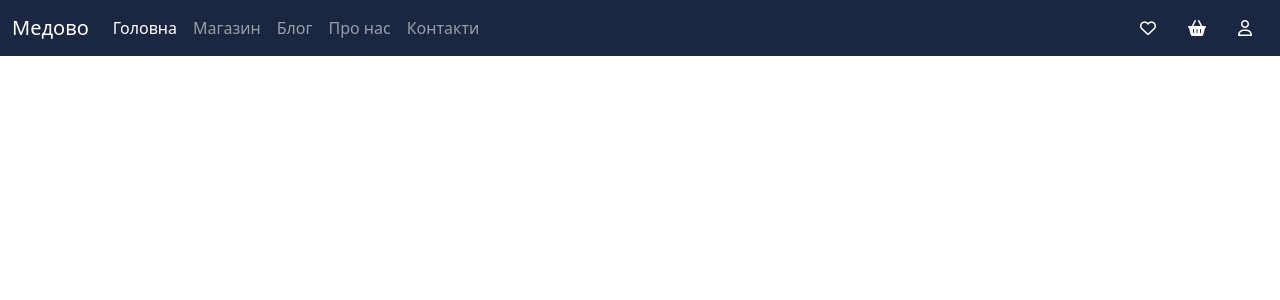
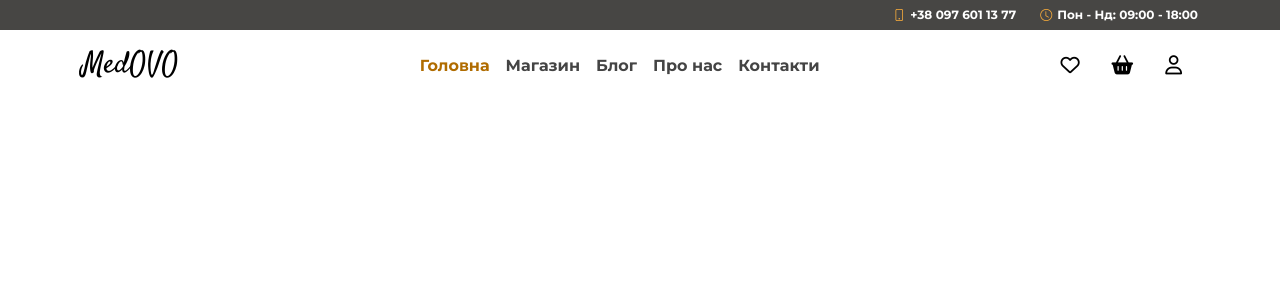
Before and after one commit to yurii-onyshchuk/HoneyShop, a Django app: template templates/base.html in a window 1280 px wide. Shown: the top 300 px of the page. Run offline with Django 4.2, Linux system fonts and the light colour scheme; the template is opened without the code that fills it, so the values that code supplies are empty; some libraries are stand-ins or nearby versions.

Commit message:
Change header

```diff
--- a/HoneyShop/static/css/style.css
+++ b/HoneyShop/static/css/style.css
@@ -1,7 +1,72 @@
-header {
-    background-color: #1b2740;
+/*--------------------------------------------------------------
+# General
+--------------------------------------------------------------*/
+body {
+    font-family: 'Montserrat', sans-serif;
+    color: #444444;
+}
+
+/*--------------------------------------------------------------
+# Top Bar
+--------------------------------------------------------------*/
+.topbar {
+    background: rgba(26, 24, 22, 0.8);
+    color: #ffffff;
+    height: 30px;
+    font-size: 12px;
+}
+
+.topbar i {
+    color: #ffb03b;
+    line-height: 0;
+}
+
+.topbar i span {
+    color: #fff;
+    font-style: normal;
+    padding-left: 5px;
+}
+
+/*--------------------------------------------------------------
+# Nav Bar
+--------------------------------------------------------------*/
+.navbar .navbar-brand,
+.navbar .navbar-brand:hover {
+    font-family: "Satisfy", sans-serif;
+    font-size: 30px;
+    color: black;
+}
+
+.navbar .nav-item a {
+    color: #444444;
+}
+
+.navbar a:hover {
+    color: #b06c00;
+}
+
+.navbar-nav .nav-link.active {
+    color: #b06c00;
 }
 
 .navbar-toolbar a {
-    color: #fff;
+    color: #000000;
+    font-size: larger;
 }
+
+@media (max-width: 991.98px) {
+    .navbar .navbar-nav {
+        margin-top: 10px;
+        border-radius: 7px;
+        border: 2px solid rgb(143, 117, 15);
+        background: white;
+    }
+
+    .navbar .navbar-nav .nav-link {
+        padding: 10px 0;
+    }
+
+    .navbar .navbar-nav .nav-item a {
+        color: #444444;
+    }
+}
--- a/templates/base.html
+++ b/templates/base.html
@@ -5,9 +5,20 @@
     <meta charset="UTF-8">
     <meta name="viewport" content="width=device-width, initial-scale=1">
     <title>{% block title %}Медово{% endblock %}</title>
+    <link rel="icon" href="{% static 'img/favicon.ico' %}">
+
+    <!-- Google Fonts -->
+    <link rel="preconnect" href="https://fonts.googleapis.com">
+    <link rel="preconnect" href="https://fonts.gstatic.com" crossorigin>
+    <link href="https://fonts.googleapis.com/css2?family=Montserrat:wght@700;800;900&family=Satisfy&display=swap"
+          rel="stylesheet">
+
+    <!-- Vendor CSS Files -->
     <link href="https://cdn.jsdelivr.net/npm/bootstrap@5.2.0/dist/css/bootstrap.min.css" rel="stylesheet"
           integrity="sha384-gH2yIJqKdNHPEq0n4Mqa/HGKIhSkIHeL5AyhkYV8i59U5AR6csBvApHHNl/vI1Bx" crossorigin="anonymous">
-    <link rel="icon" href="{% static 'img/favicon.ico' %}">
+    <link rel="stylesheet" href="https://cdn.jsdelivr.net/npm/bootstrap-icons@1.3.0/font/bootstrap-icons.css">
+
+    <!-- Template Main CSS File -->
     <link rel="stylesheet" href="{% static 'css/style.css' %}">
 </head>
 <body>
--- a/templates/inc/_header.html
+++ b/templates/inc/_header.html
@@ -1,7 +1,13 @@
-<header class="header fixed-top">
-    <nav class="navbar navbar-expand-lg navbar-dark">
-        <div class="container-fluid">
-            <a class="navbar-brand" href="#">Медово</a>
+<header class="fixed-top">
+    <div class="topbar d-flex align-items-center">
+        <div class="container-fluid container-xl d-flex align-items-center justify-content-center justify-content-lg-end">
+            <i class="bi bi-phone d-flex align-items-center me-4"><span>+38 097 601 13 77</span></i>
+            <i class="bi bi-clock d-flex align-items-center"><span>Пон - Нд: 09:00 - 18:00</span></i>
+        </div>
+    </div>
+    <nav class="navbar navbar-expand-lg">
+        <div class="container-lg">
+            <a class="navbar-brand" href="#">MedOVO</a>
             <div class="d-flex order-lg-2">
                 <div class="navbar-toolbar d-flex align-items-center">
                     <a class="like_link mx-3" href="#">
@@ -19,8 +25,8 @@
                     <span class="navbar-toggler-icon"></span>
                 </button>
             </div>
-            <div class="collapse navbar-collapse text-center order-lg-1" id="navbar">
-                <ul class="navbar-nav me-auto mb-2 mb-lg-0">
+            <div class="collapse navbar-collapse order-lg-1 justify-content-center" id="navbar">
+                <ul class="navbar-nav mb-2 mb-lg-0 text-center">
                     <li class="nav-item">
                         <a class="nav-link active" href="#">Головна</a>
                     </li>
```
